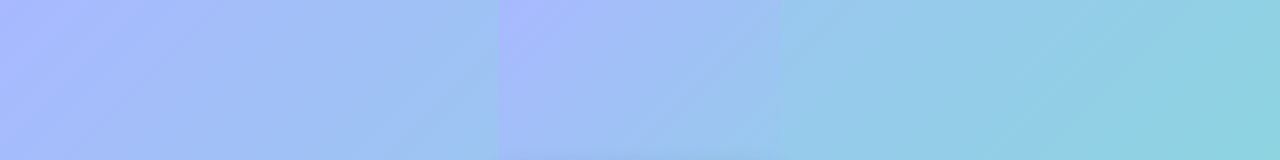
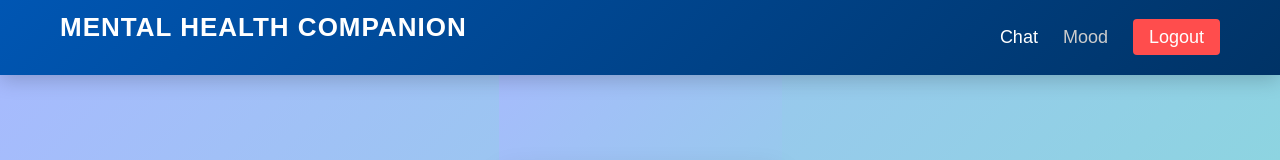
Before and after one commit to uaalumni02/mh_chatbot_front, a React (Create React App) app: page /graph/1 in a window 1280 px wide. Shown: the top 160 px of the page. Built offline with nearby package versions, Linux system fonts and the light colour scheme; no server answers.

Commit message:
complete nav

```diff
--- a/src/pages/Graph.js
+++ b/src/pages/Graph.js
@@ -1,4 +1,5 @@
 import React, { useState, useEffect } from "react";
+import Navbar from "./Navbar";
 import {
   LineChart,
   Line,
@@ -49,6 +50,8 @@ const MoodTrendsGraph = () => {
   }, [moodEntries]);
 
   return (
+    <>
+      <Navbar />
     <div className="mood-trends-container">
       <h1>Mood Trends</h1>
       <ResponsiveContainer width="100%" height={300}>
@@ -89,6 +92,7 @@ const MoodTrendsGraph = () => {
         </ul>
       </div>
     </div>
+    </>
   );
 };
 
--- a/src/pages/Navbar.js
+++ b/src/pages/Navbar.js
@@ -14,12 +14,22 @@ const Navbar = () => {
     });
 
     sessionStorage.clear();
-
-    // navigate("/"); // Uncomment to navigate to the homepage after logout
   };
 
   // Check if the current path is the chat page
-  const isChatPage = location.pathname.includes("chat")
+  const isChatPage = location.pathname.includes("chat");
+  const isGraphPage = location.pathname.includes("graph");
+
+  // Handle Mood link click
+  const handleMoodClick = () => {
+    const userId = window.location.pathname.split("/").pop();
+    navigate(`/graph/${userId}`);
+  };
+
+  const handleChatClick = () => {
+    const userId = window.location.pathname.split("/").pop();
+    navigate(`/chat/${userId}`);
+  };
 
   return (
     <nav className="navbar">
@@ -28,14 +38,18 @@ const Navbar = () => {
         <ul className="navbar-links">
           <li>
             <a
-              href="/chat"
+              onClick={handleChatClick}
               className={`navbar-link ${isChatPage ? "inactive" : ""}`} // Add 'inactive' class if on the chat page
             >
               Chat
             </a>
           </li>
           <li>
-            <a href="/about" className="navbar-link">
+            <a
+              onClick={handleMoodClick}
+              className={`navbar-link ${isGraphPage ? "inactive" : ""}`}
+              style={{ cursor: "pointer" }}
+            >
               Mood
             </a>
           </li>
```
